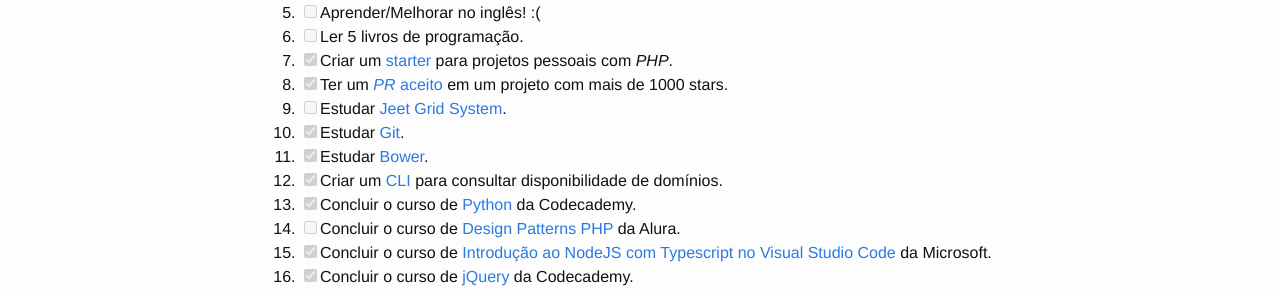
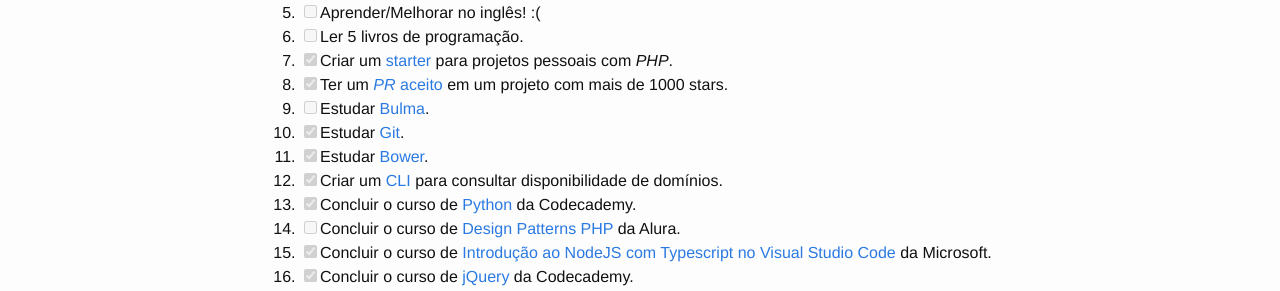
Before and after one commit to leobalter/100-coisas-dev, a Jekyll site: the page built from _posts/listas/2016-01-18-ftonato.markdown, in a window 1280 px wide. Shown: the part 295-586 px from the top of the page. Built offline with Jekyll 4.4.1, drawn with Linux system fonts in a browser that asks for light colours; comment, search, counter and statistics services are not loaded.

Commit message:
Atualizar descrição do item de estudo

```diff
--- a/_posts/listas/2016-01-18-ftonato.markdown
+++ b/_posts/listas/2016-01-18-ftonato.markdown
@@ -13,7 +13,7 @@ categories: listas
 6. [ ] Ler 5 livros de programação.
 7. [x] Criar um [starter](https://github.com/admcode/admcode-starter) para projetos pessoais com *PHP*.
 8. [x] Ter um [_PR_ aceito](https://github.com/css/csso/pull/282) em um projeto com mais de 1000 stars.
-9. [ ] Estudar [Jeet Grid System](http://jeet.gs/).
+9. [ ] Estudar [Bulma](http://bulma.io/).
 10. [x] Estudar [Git](https://github.com/ftonato/github-course).
 11. [x] Estudar [Bower](https://github.com/ftonato/bower-course).
 12. [x] Criar um [CLI](https://github.com/ftonato/registrobr) para consultar disponibilidade de domínios.
```
